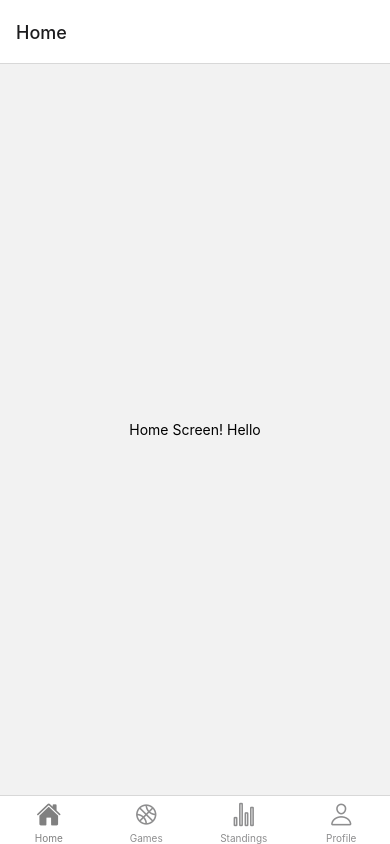
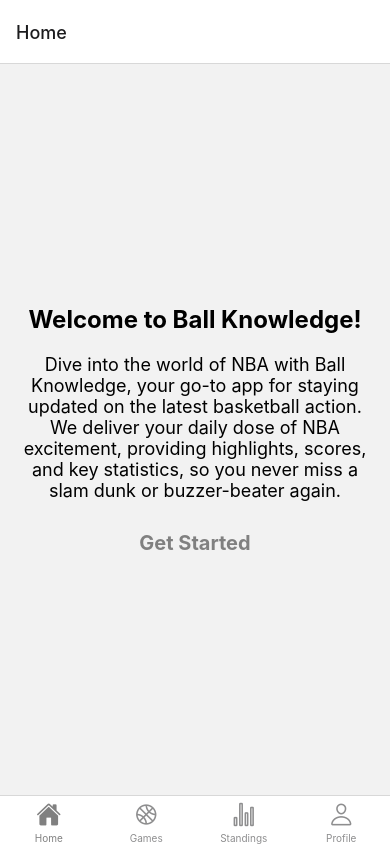
Before and after one commit to lachlonf/BallKnowledge, a React Native app: screen / in a window 390 px wide. Built offline with nearby package versions, Linux system fonts and the light colour scheme.

Commit message:
Update welcome screen and description

```diff
--- a/navigation/screens/home.js
+++ b/navigation/screens/home.js
@@ -1,15 +1,47 @@
-import * as React from 'react';
-import { View, Text } from 'react-native';
+import React from 'react';
+import { View, Text, TouchableOpacity, StyleSheet } from 'react-native';
 
 export default function HomeScreen({ navigation }) {
-    return (
-        <View style = {{flex: 1, alignItems: 'center', justifyContent: 'center'}}>
-            <Text onPress={() => alert('This is the Home Screen!')}>
-                Home Screen! Hello
-            </Text>
+  return (
+    <View style={styles.container}>
+      <Text style={styles.welcomeText}>
+        Welcome to Ball Knowledge!
+      </Text>
 
-        </View>
+      <Text style={styles.descriptionText}>
+      Dive into the world of NBA with Ball Knowledge, your go-to app for staying updated on the latest basketball action. We deliver your daily dose of NBA excitement, providing highlights, scores, and key statistics, so you never miss a slam dunk or buzzer-beater again.
+      </Text>
 
+      <TouchableOpacity onPress={() => navigation.navigate('Games')}>
+        <Text style={styles.buttonText}>
+          Get Started
+        </Text>
+      </TouchableOpacity>
+    </View>
+  );
+}
 
-    )
-}
+const styles = StyleSheet.create({
+  container: {
+    flex: 1,
+    alignItems: 'center',
+    justifyContent: 'center',
+    paddingHorizontal: 20,
+  },
+  welcomeText: {
+    fontSize: 24,
+    fontWeight: 'bold',
+    marginBottom: 20,
+    textAlign: 'center',
+  },
+  descriptionText: {
+    fontSize: 18,
+    textAlign: 'center',
+    marginBottom: 30,
+  },
+  buttonText: {
+    fontSize: 20,
+    fontWeight: 'bold',
+    color: 'grey', // Adjust the color as needed
+  },
+});
```
